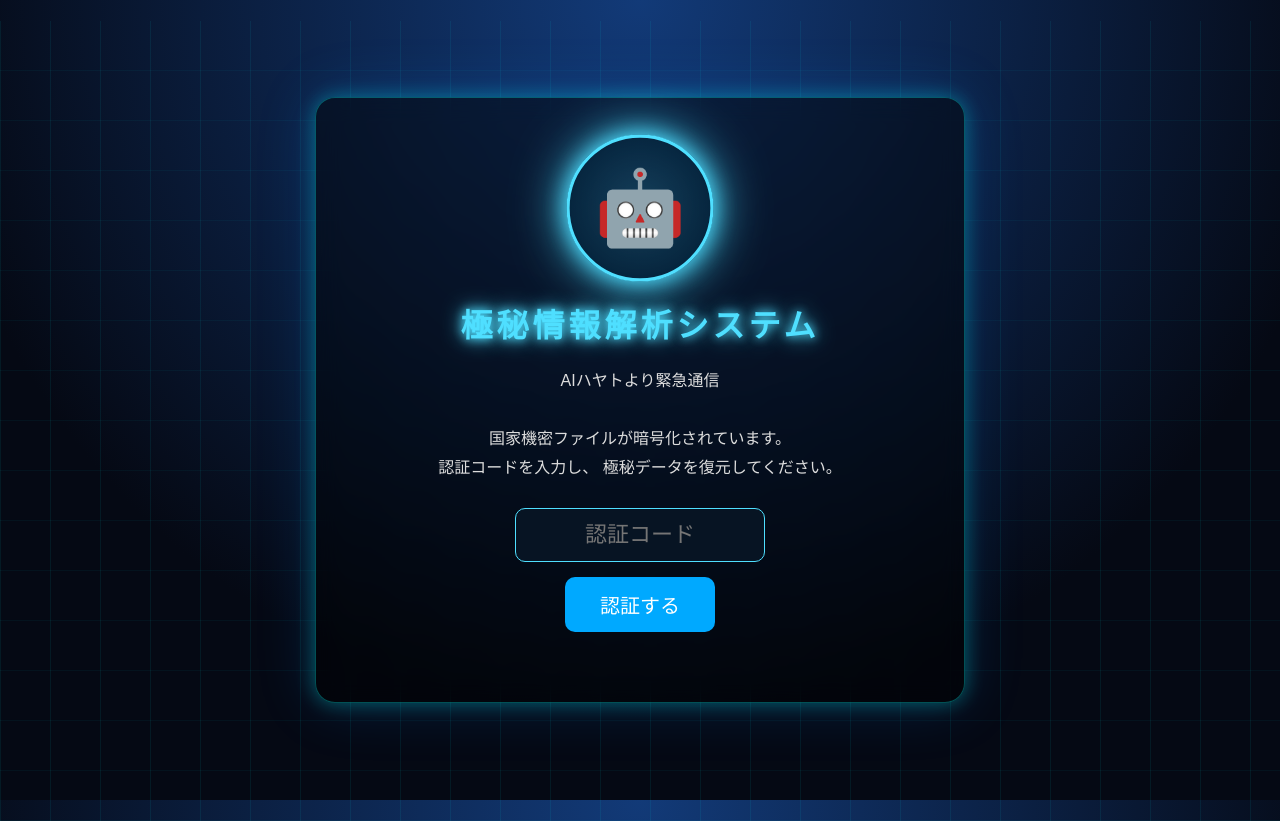
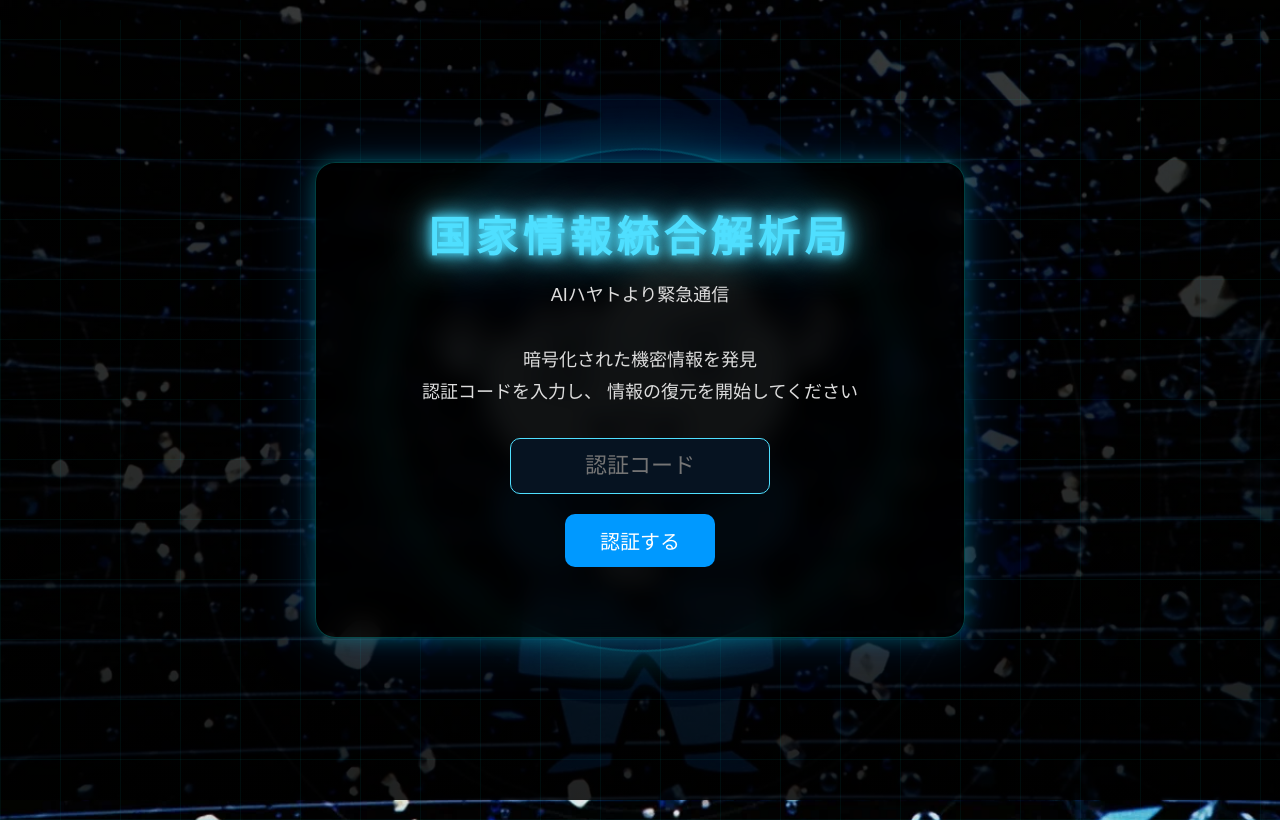
Before and after one commit to Suzukawa0428/escape-game, a plain HTML site: page index.html in a window 1280 px wide. Drawn offline with Linux system fonts and the light colour scheme.

Commit message:
Update title and styles in index.html

```diff
--- a/index.html
+++ b/index.html
@@ -3,20 +3,32 @@
 
 <head>
 <meta charset="UTF-8">
-<title>極秘情報解析システム</title>
+<meta name="viewport" content="width=device-width, initial-scale=1.0">
+
+<title>国家情報統合解析局</title>
 
 <style>
 
 *{
+margin:0;
+padding:0;
 box-sizing:border-box;
 }
 
 body{
-margin:0;
+
 min-height:100vh;
 
 background:
-radial-gradient(circle at top,#123a78,#050914 70%);
+linear-gradient(
+rgba(0,0,0,0.75),
+rgba(0,0,0,0.85)
+),
+url("AI_Hayato.png");
+
+background-size:cover;
+background-position:center;
+background-repeat:no-repeat;
 
 font-family:"Yu Gothic",sans-serif;
 
@@ -25,7 +37,9 @@ justify-content:center;
 align-items:center;
 
 overflow:hidden;
+
 color:white;
+
 }
 
 /* 電脳グリッド */
@@ -46,10 +60,10 @@ background:
 
 repeating-linear-gradient(
 90deg,
-rgba(0,255,255,0.07) 0px,
-rgba(0,255,255,0.07) 1px,
+rgba(0,255,255,0.05) 0px,
+rgba(0,255,255,0.05) 1px,
 transparent 1px,
-transparent 50px
+transparent 60px
 ),
 
 repeating-linear-gradient(
@@ -57,22 +71,57 @@ repeating-linear-gradient(
 rgba(0,255,255,0.05) 0px,
 rgba(0,255,255,0.05) 1px,
 transparent 1px,
-transparent 50px
+transparent 60px
 );
 
-animation:gridMove 12s linear infinite;
+animation:gridMove 15s linear infinite;
 
 pointer-events:none;
+
+}
+
+/* 光る円 */
+
+body::after{
+
+content:"";
+
+position:absolute;
+
+width:500px;
+height:500px;
+
+border-radius:50%;
+
+border:2px solid rgba(0,255,255,0.2);
+
+box-shadow:
+0 0 50px rgba(0,255,255,0.2);
+
+animation:rotateCircle 25s linear infinite;
+
+}
+
+@keyframes rotateCircle{
+
+from{
+transform:rotate(0deg);
+}
+
+to{
+transform:rotate(360deg);
+}
+
 }
 
 @keyframes gridMove{
 
-0%{
+from{
 transform:translateY(0px);
 }
 
-100%{
-transform:translateY(50px);
+to{
+transform:translateY(60px);
 }
 
 }
@@ -80,137 +129,106 @@ transform:translateY(50px);
 .card{
 
 position:relative;
-z-index:5;
+z-index:10;
 
 width:650px;
-max-width:92%;
+max-width:90%;
 
 padding:40px;
 
-background:rgba(0,0,0,0.45);
+background:rgba(0,0,0,0.58);
 
 backdrop-filter:blur(12px);
 
-border:1px solid rgba(0,255,255,0.3);
-
 border-radius:20px;
 
-text-align:center;
+border:1px solid rgba(0,255,255,0.25);
 
 box-shadow:
-0 0 20px #00ffff55,
-0 0 60px #0088ff33;
+0 0 20px rgba(0,255,255,0.25),
+0 0 60px rgba(0,120,255,0.25);
 
-}
-
-/* AIハヤト代替ホログラム */
-
-.ai{
-
-width:140px;
-height:140px;
-
-margin:auto;
-
-border-radius:50%;
-
-border:3px solid #4fdfff;
-
-display:flex;
-justify-content:center;
-align-items:center;
-
-font-size:70px;
-
-background:
-radial-gradient(circle,#4fdfff33,#001b33);
-
-box-shadow:
-0 0 20px #4fdfff,
-0 0 50px #4fdfff;
-
-animation:pulse 2s infinite;
-}
-
-@keyframes pulse{
-
-0%{
-transform:scale(1);
-opacity:.8;
-}
-
-50%{
-transform:scale(1.05);
-opacity:1;
-}
-
-100%{
-transform:scale(1);
-opacity:.8;
-}
+text-align:center;
 
 }
 
 h1{
 
+font-size:42px;
+
+margin-bottom:15px;
+
 color:#4fdfff;
 
-letter-spacing:4px;
+letter-spacing:5px;
 
 text-shadow:
 0 0 10px #4fdfff,
-0 0 20px #4fdfff;
+0 0 20px #4fdfff,
+0 0 40px #4fdfff;
 
 }
 
 .subtitle{
 
 line-height:1.8;
-color:#ddd;
 
-margin-bottom:25px;
+font-size:18px;
+
+color:#dddddd;
+
+margin-bottom:30px;
 
 }
 
 input{
 
-width:250px;
+width:260px;
 
-padding:13px;
+padding:14px;
+
+background:#061321;
+
+color:white;
+
+border:1px solid #4fdfff;
+
+border-radius:10px;
 
 font-size:22px;
 
 text-align:center;
 
-background:#071423;
+outline:none;
 
-border:1px solid #4fdfff;
+}
 
-color:white;
+input:focus{
 
-border-radius:10px;
+box-shadow:
+0 0 10px #4fdfff;
 
 }
 
 button{
 
-margin-top:15px;
+margin-top:20px;
 
-padding:13px 35px;
+padding:12px 35px;
 
 font-size:20px;
+
+background:#0099ff;
+
+color:white;
 
 border:none;
 
 border-radius:10px;
 
-background:#00a9ff;
-
-color:white;
-
 cursor:pointer;
 
-transition:.3s;
+transition:0.3s;
 
 }
 
@@ -218,7 +236,8 @@ button:hover{
 
 transform:scale(1.05);
 
-box-shadow:0 0 20px #00ccff;
+box-shadow:
+0 0 20px #00ccff;
 
 }
 
@@ -228,7 +247,7 @@ margin-top:30px;
 
 font-size:22px;
 
-line-height:1.8;
+line-height:2;
 
 }
 
@@ -240,18 +259,34 @@ font-size:22px;
 
 }
 
-.keyword{
+.access{
 
-font-size:90px;
+font-size:30px;
 
 font-weight:bold;
 
-color:#ffd700;
+color:#00ff88;
 
 text-shadow:
-0 0 20px #ffd700,
-0 0 40px #ffd700,
-0 0 60px #ffd700;
+0 0 10px #00ff88,
+0 0 20px #00ff88;
+
+margin-bottom:20px;
+
+}
+
+.keyword{
+
+font-size:100px;
+
+font-weight:bold;
+
+color:#00ffff;
+
+text-shadow:
+0 0 15px #00ffff,
+0 0 30px #00ffff,
+0 0 60px #00ffff;
 
 animation:flash 1s infinite alternate;
 
@@ -269,18 +304,6 @@ opacity:1;
 
 }
 
-.access{
-
-font-size:26px;
-
-color:#00ff88;
-
-font-weight:bold;
-
-margin-bottom:20px;
-
-}
-
 </style>
 
 </head>
@@ -289,11 +312,7 @@ margin-bottom:20px;
 
 <div class="card">
 
-<div class="ai">
-🤖
-</div>
-
-<h1>極秘情報解析システム</h1>
+<h1>国家情報統合解析局</h1>
 
 <div class="subtitle">
 
@@ -301,12 +320,13 @@ AIハヤトより緊急通信
 
 <br><br>
 
-国家機密ファイルが暗号化されています。
+暗号化された機密情報を発見
 
 <br>
 
 認証コードを入力し、
-極秘データを復元してください。
+
+情報の復元を開始してください
 
 </div>
 
@@ -326,7 +346,7 @@ placeholder="認証コード">
 
 <script>
 
-const keywordMap = {
+const keywordMap={
 
 "1":"A",
 "2":"B",
@@ -341,8 +361,7 @@ const keywordMap = {
 
 function checkPassword(){
 
-const pw =
-document.getElementById("pw").value;
+const pw=document.getElementById("pw").value;
 
 if(keywordMap[pw]){
 
@@ -365,12 +384,18 @@ function startLoading(keyword){
 
 let p=0;
 
+const stages=[
+"衛星リンク接続",
+"通信路確保",
+"暗号解析中",
+"情報復元処理開始"
+];
+
 document.getElementById("message").innerHTML=
-
 `
 <div class="progress">
 
-情報を復元中...
+衛星リンク接続
 
 <br><br>
 
@@ -379,21 +404,28 @@ document.getElementById("message").innerHTML=
 </div>
 `;
 
-let timer = setInterval(function(){
+const timer=setInterval(function(){
 
-p += 10;
+p+=10;
 
-let bar =
+let stage=
+stages[
+Math.min(
+Math.floor(p/30),
+3
+)
+];
+
+let bar=
 "■".repeat(p/10)
 +
 "□".repeat(10-p/10);
 
 document.getElementById("message").innerHTML=
-
 `
 <div class="progress">
 
-情報を復元中...
+${stage}
 
 <br><br>
 
@@ -407,7 +439,6 @@ if(p>=100){
 clearInterval(timer);
 
 document.getElementById("message").innerHTML=
-
 `
 <div class="access">
 
@@ -415,22 +446,28 @@ document.getElementById("message").innerHTML=
 
 </div>
 
-<div style="color:#90ee90">
+<div style="color:#90ee90;">
 
-機密ファイルの復元に成功しました
+機密情報へのアクセスを許可
 
 <br><br>
 
-ハヤトからの手紙
+解析レベル：S
+
+<br>
+
+情報提供者：AIハヤト
 
 <br><br>
 
-謎を見つけるための手掛かりは…
+謎を見つけるための手掛かりは...
 
 <br><br>
 
 <div class="keyword">
+
 ${keyword}
+
 </div>
 
 </div>
```
